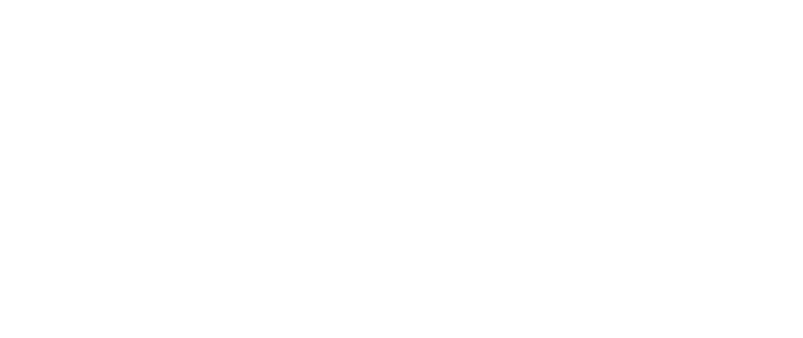
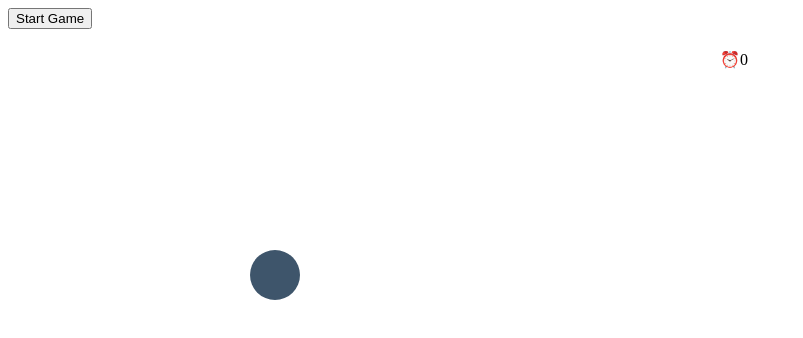
Before and after one commit to sc381998/Weekend-Hackathon-4---Timed-Golf, a React app: page / in a window 1280 px wide. Shown: the top 338 px of the page, without its empty margins (0-803 px from the left). Built offline with nearby package versions, Linux system fonts and the light colour scheme.

Commit message:
added the code to the functions

```diff
--- a/src/components/App.js
+++ b/src/components/App.js
@@ -3,22 +3,77 @@
 class Timer extends React.Component {
   constructor(props) {
     super(props);
-    this.state = { time: 0, x: 0, y: 0 };
+    this.state = { renderBall: false, time: 0, x: 0, y: 0 };
+    this.timerId = null;
+    this.renderChoice = this.renderChoice.bind(this);
+    this.startTimer = this.startTimer.bind(this);
+    this.handleStart = this.handleStart.bind(this);
+    this.handleKeyDown = this.handleKeyDown.bind(this);
+    this.stopTimer = this.stopTimer.bind(this);
+  }
+  startTimer() {
+    this.timerId = setInterval(() => {
+      var second = this.state.time;
+      this.setState({ time: second + 1 });
+    }, 1000);
+  }
+  stopTimer() {
+    clearInterval(this.timerId);
+  }
+  handleStart() {
+    this.startTimer();
+    this.setState({
+      renderBall: !this.state.renderBall
+    });
+  }
+  handleKeyDown(event) {
+    let newx = this.state.x;
+    let newy = this.state.y;
+    if (event.keyCode === 39) {
+      newx += 5;
+    } else if (event.keyCode === 37) {
+      newx -= 5;
+    } else if (event.keyCode === 38) {
+      newy -= 5;
+    } else if (event.keyCode === 40) {
+      newy += 5;
+    }
+    this.setState({
+      x: newx,
+      y: newy
+    });
+    if (newx === 250 && newy === 250) this.stopTimer();
   }
   componentDidMount() {
-
+    document.addEventListener("keydown", this.handleKeyDown);
   }
 
   componentWillUnmount() {
-
+    document.removeEventListener("keydown", this.handleKeyDown);
   }
-
-
-
+  renderChoice() {
+    if (this.state.renderBall) {
+      return (
+        <div
+          className="ball"
+          style={{ left: `${this.state.x}px`, top: `${this.state.y}px` }}
+        ></div>
+      );
+    } else return <button onClick={this.handleStart}>Start Game</button>;
+  }
   render() {
     return (
- <>
-</>
+      <>
+        <div className="playground">{this.renderChoice()}</div>
+        <div className="heading-timer">
+          <span role="img" aria-label="clock">
+            ⏰
+          </span>
+          {/* <span id="minute">00</span>: */}
+          <span id="second">{this.state.time}</span>
+        </div>
+        <div className="hole" style={{ left: "250px", top: "250px" }}></div>
+      </>
     );
   }
 }
--- a/src/styles/App.css
+++ b/src/styles/App.css
@@ -17,9 +17,13 @@
   width: 195px;
   margin: 15px;
   height: 60px;
-
 }
 
+.center {
+  position: relative;
+  left: 100px;
+  top: 100px;
+}
 
 .ball {
   background-color: black;
@@ -32,7 +36,6 @@
   border-radius: 25px;
 }
 
-
 .hole {
   background-color: rgb(62, 85, 107);
   /* box-shadow: 0 10px 10px 0px; */
```
